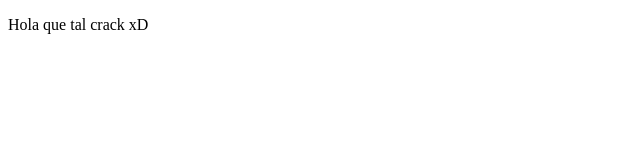
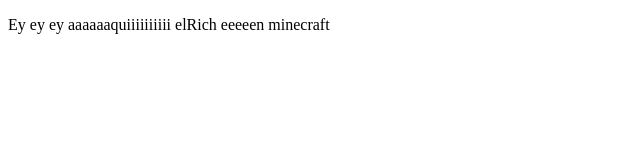
Before and after one commit to NicoXtreme/proyectoDePrueba, a plain HTML site: page index.html in a window 1280 px wide. Shown: the whole page, without its empty margins (0-640 px from the left). Drawn offline with Linux system fonts and the light colour scheme.

Commit message:
cambios agregamos al rich xD

```diff
--- a/index.html
+++ b/index.html
@@ -8,7 +8,7 @@
 </head>
 <body>
     <p>
-        Hola que tal crack xD
+        Ey ey ey aaaaaaquiiiiiiiiii elRich eeeeen minecraft
     </p>
 </body>
 </html>
```
